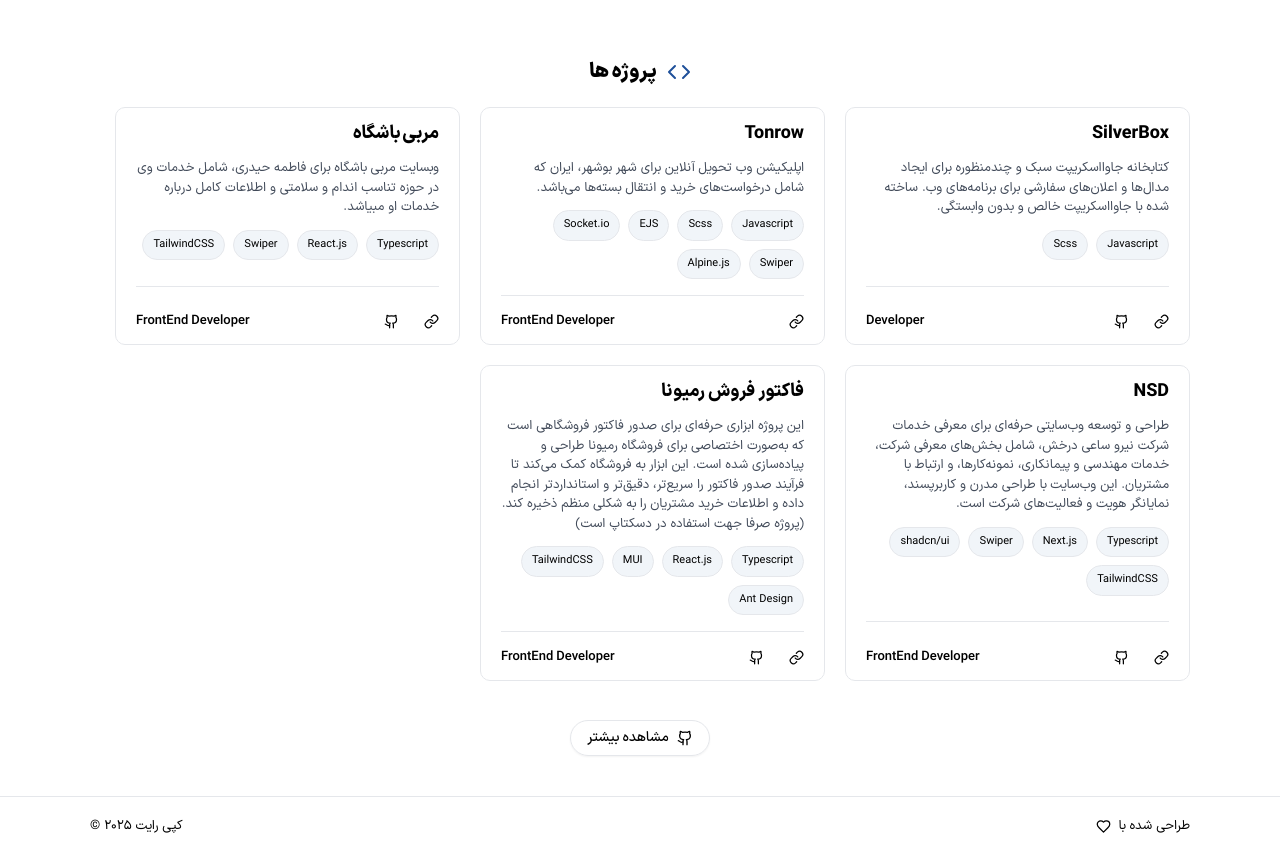
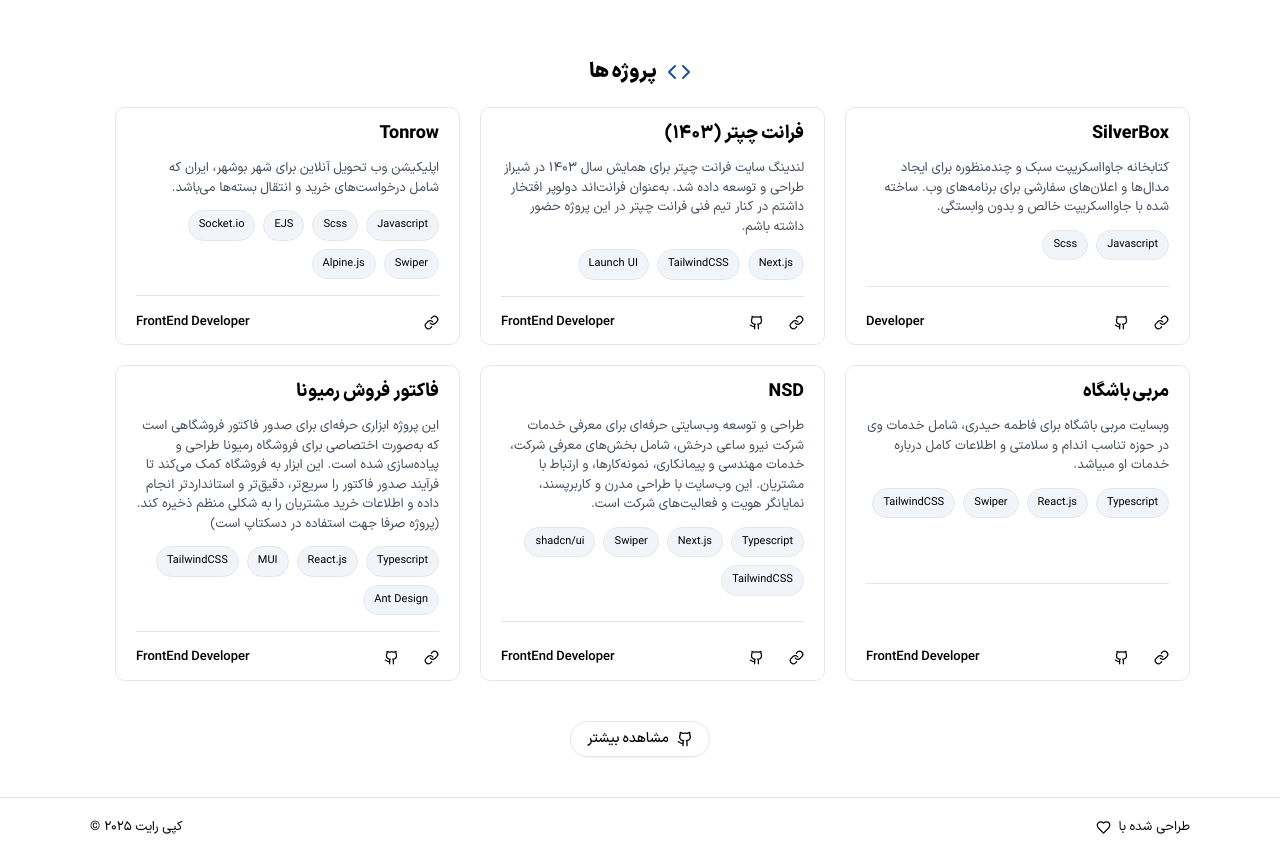
Before and after one commit to dofxo/dofxo.ir, a React (Vite) app: page / in a window 1280 px wide. Shown: the part 1160-2017 px from the top of the page. Built offline with nearby package versions, Linux system fonts and the light colour scheme; no server answers.

Commit message:
feat: add frontchapter project

```diff
--- a/src/data/projects.ts
+++ b/src/data/projects.ts
@@ -10,14 +10,15 @@ export const projects: projectsType = [
     sourceCode: "https://github.com/silverethical/silverbox/",
     skills: ["Javascript", "Scss"],
   },
-  // {
-  //   title: "فرانت چپتر (1403)",
-  //   websiteLink: "https://frontchapter.ir/",
-  //   description: "لندینگ سایت فرانت چپتر برای همایش سال 1403 در شیراز طراحی و توسعه داده شد. به‌عنوان فرانت‌اند دولوپر افتخار داشتم در کنار تیم فنی فرانت چپتر در این پروژه حضور داشته باشم.",
-  //   role: "FrontEnd Developer",
-  //   sourceCode: "https://github.com/frontChapter/nextjs",
-  //   skills: ["Next.js" ,"TailwindCSS","Launch UI"],
-  // },
+  {
+    title: "فرانت چپتر (1403)",
+    websiteLink: "https://frontchapter.ir/",
+    description:
+      "لندینگ سایت فرانت چپتر برای همایش سال 1403 در شیراز طراحی و توسعه داده شد. به‌عنوان فرانت‌اند دولوپر افتخار داشتم در کنار تیم فنی فرانت چپتر در این پروژه حضور داشته باشم.",
+    role: "FrontEnd Developer",
+    sourceCode: "https://github.com/frontChapter/nextjs",
+    skills: ["Next.js", "TailwindCSS", "Launch UI"],
+  },
   {
     title: "Tonrow",
     websiteLink: "https://tonrow.ir/",
```
